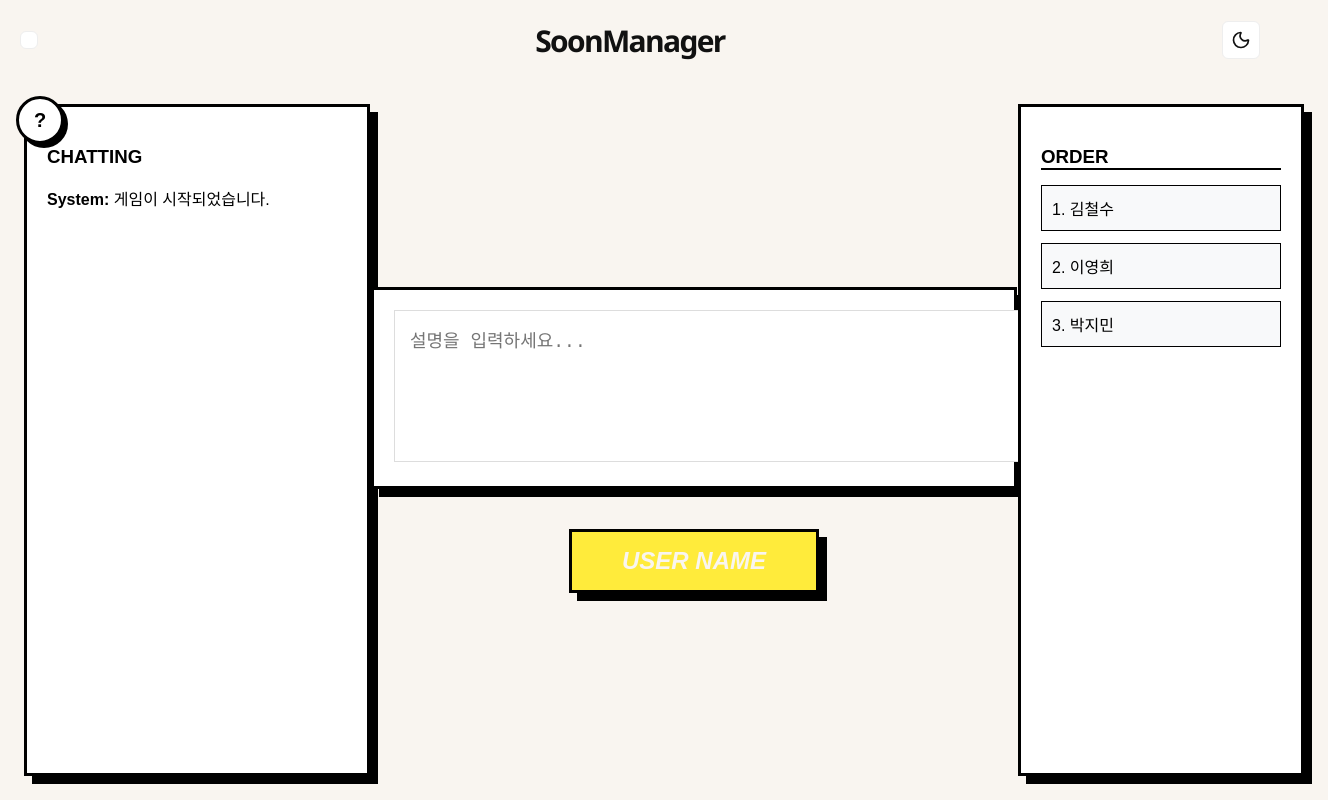
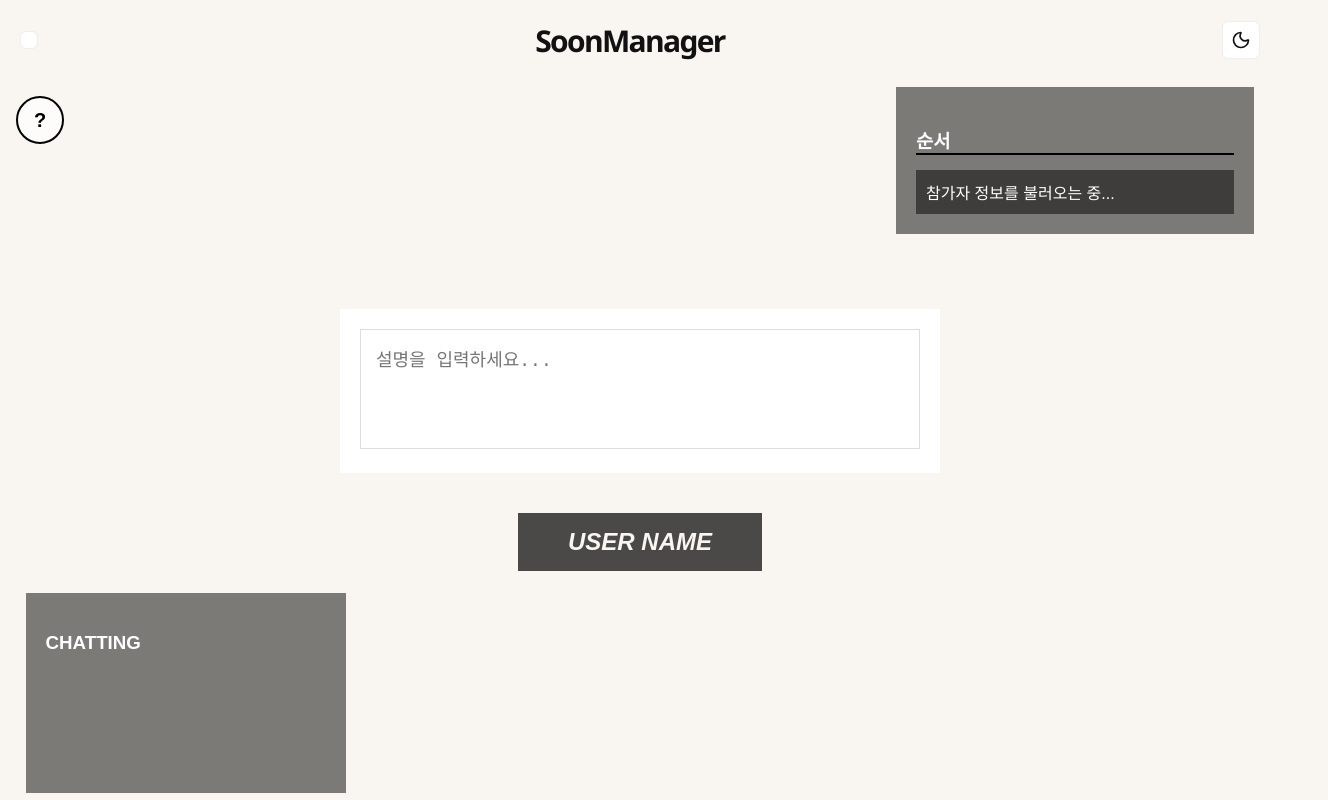
Before and after one commit to Chanyoung3/SoonManager, a React (Vite) app in the folder frontend/: page /liargame in a window 1280 px wide. Shown: the whole page, 1328 px wide, since content can reach past the window. Built offline with nearby package versions, Linux system fonts and the light colour scheme.

Commit message:
LiarGame 9

```diff
--- a/frontend/src/pages/LiarGame.css
+++ b/frontend/src/pages/LiarGame.css
@@ -1,3 +1,7 @@
+/* CSS 상단에 추가 */
+* {
+    box-sizing: border-box;
+  }
 /* 기본 배경 및 레이아웃 */
 .liar-game-container {
     min-height: 100vh;
@@ -17,6 +21,7 @@
     margin: 0 auto;
     width: 100%;
     position: relative;
+    min-height: 500px;
 }
 
 /* 왼쪽 상단 모달 버튼 */
@@ -26,35 +31,36 @@
     left: 16px;
     width: 48px;
     height: 48px;
-    background: white;
-    border: 3px solid black;
+    background-color: rgba(255, 255, 255, 0.7);
+    border: 2px solid black;
     border-radius: 50%;
     font-weight: bold;
     font-size: 20px;
     cursor: pointer;
-    box-shadow: 4px 4px 0px 0px rgba(0,0,0,1);
     transition: 0.2s;
     z-index: 10;
 }
 
 .modal-toggle-btn:hover {
     transform: translateY(2px);
-    box-shadow: 2px 2px 0px 0px rgba(0,0,0,1);
 }
 
 /* 공통 카드 스타일 (그림과 유사한 굵은 테두리) */
 .card-panel {
     background: white;
-    border: 3px solid black;
     padding: 20px;
-    box-shadow: 8px 8px 0px 0px rgba(0,0,0,1);
 }
 
 /* 채팅 영역 */
 .chat-section {
-    flex: 1;
-    color: black;
+    position: absolute;
+    color: white;
+    background-color: rgba(0, 0, 0, 0.5);
+    left: 2%;
+    bottom: 1%;
+    width: 25vw;
     min-height: 200px;
+
 }
 
 /* 중앙 입력 영역 */
@@ -82,7 +88,7 @@
 }
 
 .user-name-tag {
-    background-color: #ffeb3b; /* 노란색 포인트 */
+    background: rgba(0, 0, 0, 0.7);
     padding: 15px 50px;
     font-weight: 900;
     font-style: italic;
@@ -91,8 +97,12 @@
 
 /* 발언 순서 영역 */
 .order-section {
-    flex: 0.8;
-    color: black;
+    position: absolute;
+    color: white;
+    background-color: rgba(0, 0, 0, 0.5);
+    right: 2%;
+    top: 1%;
+    width: calc(30vw - 2%);
 }
 
 .order-list {
@@ -103,7 +113,7 @@
 
 .order-item {
     background: #f8f9fa;
-    border: 1px solid black;
+    background-color: rgba(0, 0, 0, 0.5);
     padding: 10px;
     display: flex;
     align-items: center;
@@ -113,6 +123,7 @@
 /* 모달 레이아웃 */
 .modal-overlay {
     position: fixed;
+    color: black;
     top: 0;
     left: 0;
     right: 0;
@@ -126,12 +137,10 @@
 }
 
 .modal-content {
-    background: white;
-    border: 4px solid black;
+    background-color: rgba(255, 255, 255, 0.5);
     padding: 30px;
     width: 90%;
     max-width: 500px;
-    box-shadow: 15px 15px 0px 0px rgba(0,0,0,1);
 }
 
 /* 반응형 설정 (데스크탑 기준) */
--- a/frontend/src/pages/LiarGame.tsx
+++ b/frontend/src/pages/LiarGame.tsx
@@ -1,10 +1,14 @@
 import React, { useState } from "react";
 import Header from "../components/Header";
-import "./LiarGame.css"; // CSS 파일 임포트
+import "./LiarGame.css";
 
-const LiarGame = () => {
+interface LiarGameProps {
+  roomId: string | undefined;
+  userList: { userId: string; userName: string }[];
+}
+
+const LiarGame: React.FC<LiarGameProps> = ({ roomId, userList }) => {
   const [isModalOpen, setIsModalOpen] = useState(false);
-
   const toggleModal = () => setIsModalOpen(!isModalOpen);
 
   return (
@@ -12,14 +16,13 @@ const LiarGame = () => {
       <Header />
 
       <main className="main-content">
-        {/* 모달 토글 버튼 */}
         <button className="modal-toggle-btn" onClick={toggleModal}>?</button>
 
         {/* 1. 채팅 영역 */}
         <section className="chat-section card-panel">
           <h3>CHATTING</h3>
           <div className="chat-content">
-            <p><b>System:</b> 게임이 시작되었습니다.</p>
+
           </div>
         </section>
 
@@ -29,37 +32,29 @@ const LiarGame = () => {
             <textarea placeholder="설명을 입력하세요..."></textarea>
           </div>
           <div className="user-name-tag card-panel">
+            {/* 현재 내 이름을 표시하고 싶다면 추가 로직이 필요할 수 있습니다 */}
             USER NAME
           </div>
         </section>
 
-        {/* 3. 발언 순서 영역 */}
+        {/* 3. 발언 순서 영역 - 부모가 준 userList를 실제로 출력 */}
         <section className="order-section card-panel">
-          <h3 style={{ borderBottom: "2px solid black", marginBottom: "15px" }}>ORDER</h3>
+          <h3 style={{ borderBottom: "2px solid black", marginBottom: "15px" }}>순서</h3>
           <div className="order-list">
-            <div className="order-item">1. 김철수</div>
-            <div className="order-item">2. 이영희</div>
-            <div className="order-item">3. 박지민</div>
+            {userList && userList.length > 0 ? (
+              userList.map((user, index) => (
+                <div key={user.userId || index} className="order-item">
+                  {index + 1}. {user.userName}
+                </div>
+              ))
+            ) : (
+              <div className="order-item">참가자 정보를 불러오는 중...</div>
+            )}
           </div>
         </section>
       </main>
 
-      {/* 모달 창 */}
-      {isModalOpen && (
-        <div className="modal-overlay" onClick={toggleModal}>
-          <div className="modal-content" onClick={(e) => e.stopPropagation()}>
-            <div style={{ display: "flex", justifyContent: "space-between", alignItems: "center" }}>
-              <h2>LOG LIST</h2>
-              <button onClick={toggleModal} style={{ background: "none", border: "none", fontSize: "30px", cursor: "pointer" }}>×</button>
-            </div>
-            <hr style={{ border: "2px solid black", margin: "15px 0" }} />
-            <div>
-              <p>김철수: "사과입니다."</p>
-              <p>이영희: "빨갛습니다."</p>
-            </div>
-          </div>
-        </div>
-      )}
+      {/* 모달 창 (생략) */}
     </div>
   );
 };
--- a/frontend/src/pages/Room.tsx
+++ b/frontend/src/pages/Room.tsx
@@ -5,6 +5,7 @@ import Stomp from 'stompjs';
 import Header from "../components/Header";
 import { Copy, Check, Edit2, X, User } from 'lucide-react';
 import { QRCodeSVG } from 'qrcode.react';
+import LiarGame from "./LiarGame";
 import "./Room.css";
 
 const Room = () => {
@@ -318,6 +319,16 @@ const Room = () => {
             );
         }
     };
+
+    if (isGameStarted) {
+        // 선택된 모드가 'liar'일 때만 LiarGame을 보여주고 싶다면 조건 추가 가능
+        if (selectedMode === "liar") {
+            return <LiarGame roomId={roomId} userList={userList} />;
+            // 필요하다면 <LiarGame roomId={roomId} userList={userList} /> 처럼 데이터를 넘겨줄 수 있습니다.
+        }
+
+        return <div>다른 게임 로딩 중...</div>;
+    }
 
     return (
         <div className="room-page-wrapper">
```
